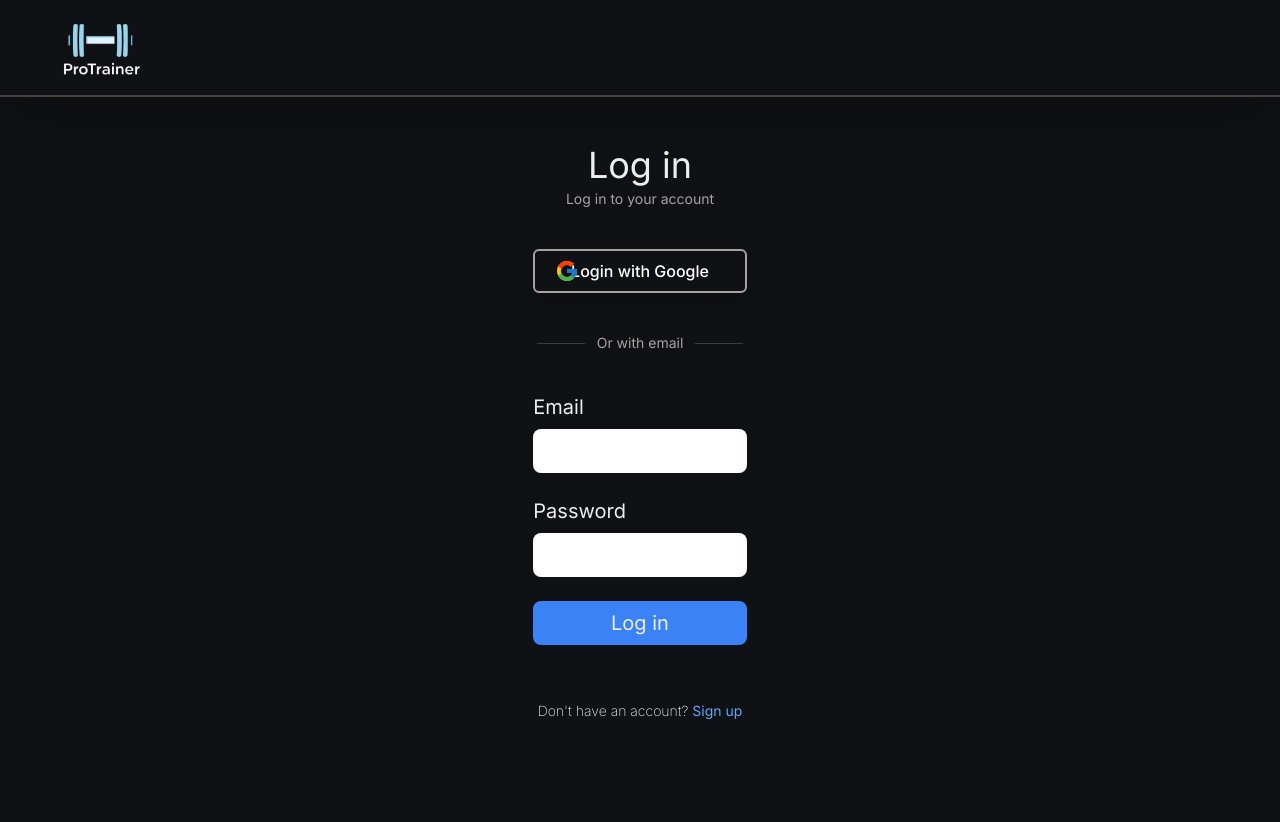
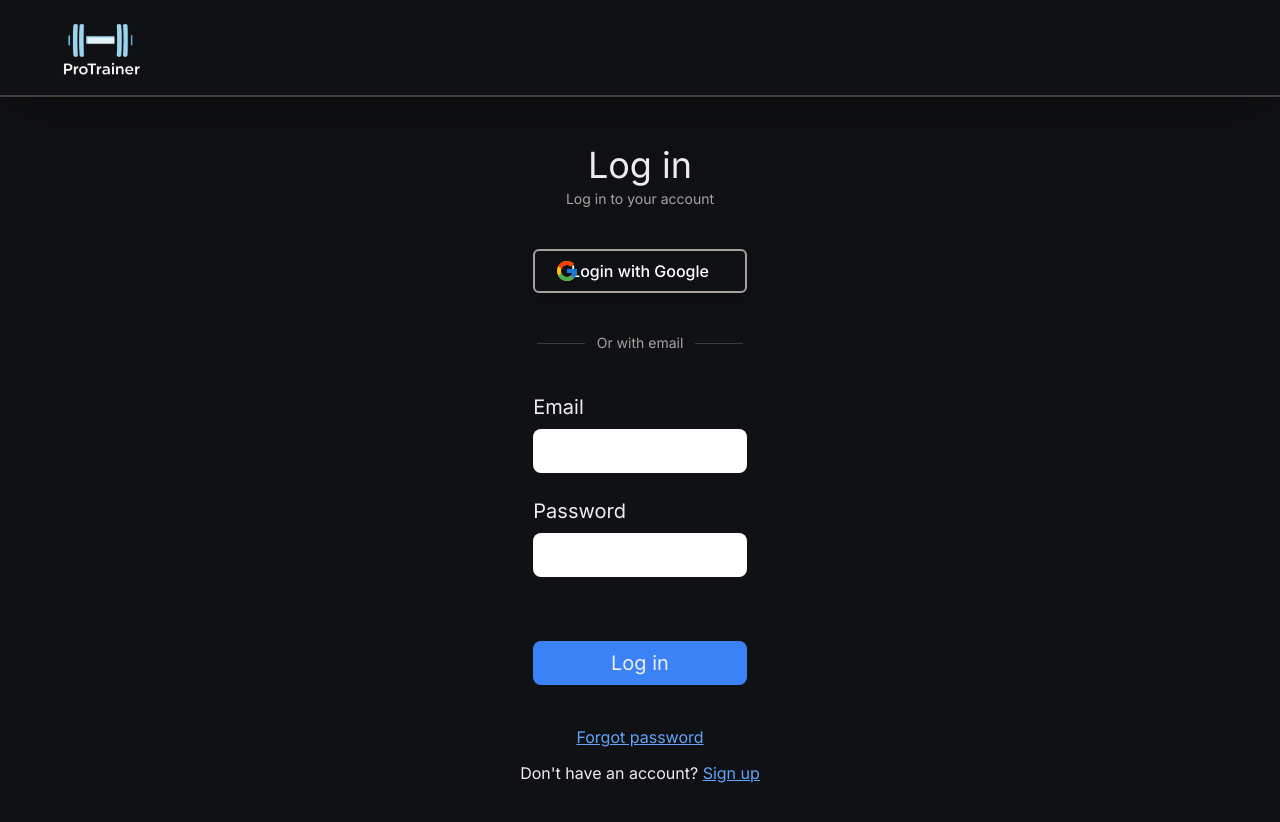
Before and after one commit to IgWrzesinskiDEV/ProTrainer, a Next.js app: page /login in a window 1280 px wide. Shown: the top 822 px of the page. Built offline with nearby package versions, Linux system fonts and the light colour scheme.

Commit message:
Implement user authentication with MongoDB integration, including user model, password hashing, and signup functionality

```diff
--- a/package.json
+++ b/package.json
@@ -9,6 +9,8 @@
     "lint": "next lint"
   },
   "dependencies": {
+    "mongodb": "^6.12.0",
+    "mongoose": "^8.9.4",
     "next": "15.1.4",
     "react": "^19.0.0",
     "react-dom": "^19.0.0",
@@ -16,6 +18,7 @@
   },
   "devDependencies": {
     "@eslint/eslintrc": "^3",
+    "@types/mongoose": "^5.11.96",
     "@types/node": "^20",
     "@types/react": "^19",
     "@types/react-dom": "^19",
--- /dev/null
+++ b/src/actions/auth-actions.ts
@@ -0,0 +1,37 @@
+"use server";
+import { createUser } from "@/libs/user";
+import { hashUserPassword } from "@/util/hash";
+interface errors {
+  email: string;
+  password: string;
+  userName: string;
+}
+export async function signup(prevState: unknown, formData: FormData) {
+  const email = formData.get("email") as string;
+  const unHashedpassword = formData.get("password") as string;
+  const userName = formData.get("username") as string;
+  const errors = {} as errors;
+  if (userName.trim().length === 0) {
+    errors.userName = "Username is required";
+  }
+  if (!email || !email.includes("@")) {
+    errors.email = "Invalid email";
+  }
+  if (!unHashedpassword.trim() || unHashedpassword.trim().length < 6) {
+    errors.password = "Password must be at least 6 characters long";
+  }
+
+  if (Object.keys(errors).length > 0) {
+    return { errors };
+  }
+  console.log(errors);
+  const password = hashUserPassword(unHashedpassword);
+  const data = await createUser({ email, password, userName, role: "user" });
+  console.log(data);
+  //   const response = await fetch("/api/auth/signup", {
+  //     method: "POST",
+  //     body: formData,
+  //   });
+  //   const data = await response.json();
+  //   return data;re
+}
--- a/src/components/UI/auth/Auth.tsx
+++ b/src/components/UI/auth/Auth.tsx
@@ -1,13 +1,14 @@
 import Link from "next/link";
-import Input from "@/components/UI/auth/Input";
+
 import { ComponentProps } from "react";
 import { FcGoogle } from "react-icons/fc";
+import AuthForm from "./AuthForm";
 
 interface AuthProps extends ComponentProps<"div"> {
   isLogin: boolean;
 }
 
-export default function AuthForm({ isLogin }: AuthProps) {
+export default function Auth({ isLogin }: AuthProps) {
   return (
     <div className="flex h-screen items-center flex-col  gap-10">
       <div className="flex items-center flex-col gap-1 ">
@@ -27,23 +28,23 @@ export default function AuthForm({ isLogin }: AuthProps) {
         <p className="text-stone-400 text-sm">Or with email</p>
         <div className="h-[1px] opacity-20  bg-stone-200 flex-1 rounded-lg mx-1" />
       </div>
-      <form action="" className="flex flex-col gap-6 w-1/6">
-        {!isLogin && <Input label="username" type="text" />}
-        <Input label="email" type="text" />
-        <Input label="password" type="password" />
-        <button className=" py-2 text-xl bg-blue-500 rounded-lg w-full mx-auto ">
-          {isLogin ? "Log in" : "Sign up"}
+      <AuthForm isLogin={isLogin} />
+      <div className="flex flex-col items-center gap-3">
+        {isLogin && (
+          <button className="text-blue-400 font-normal underline">
+            Forgot password
           </button>
-      </form>
-      <p className="text-sm mt-4 font-extralight">
+        )}
+        <p>
           {isLogin ? "Don't have an account?" : "Already have an account?"}{" "}
           <Link
             href={`/${isLogin ? "signup" : "login"}`}
-          className="text-blue-400 font-normal"
+            className="text-blue-400 font-normal underline"
           >
             {isLogin ? "Sign up" : "Log in"}
           </Link>
         </p>
       </div>
+    </div>
   );
 }
--- /dev/null
+++ b/src/components/UI/auth/AuthForm.tsx
@@ -0,0 +1,37 @@
+"use client";
+
+import Input from "./Input";
+
+import { signup } from "@/actions/auth-actions";
+import { useActionState } from "react";
+import { ComponentProps } from "react";
+interface AuthFormProps extends ComponentProps<"form"> {
+  isLogin: boolean;
+}
+
+const initialState = {
+  errors: {},
+};
+
+export default function AuthForm({ isLogin }: AuthFormProps) {
+  const [formState, formAction] = useActionState(signup, initialState);
+  return (
+    <form action={formAction} className="flex flex-col gap-6 w-1/6">
+      {!isLogin && <Input label="username" type="text" />}
+      <Input label="email" type="text" />
+      <Input label="password" type="password" />
+      {formState?.errors && (
+        <ul className="flex flex-col gap-2 text-red-500">
+          {Object.keys(formState.errors).map((error) => (
+            <li key={error}>
+              {formState.errors[error as keyof typeof formState.errors]}
+            </li>
+          ))}
+        </ul>
+      )}
+      <button className=" py-2 text-xl bg-blue-500 rounded-lg w-full mx-auto mt-4">
+        {isLogin ? "Log in" : "Sign up"}
+      </button>
+    </form>
+  );
+}
--- /dev/null
+++ b/src/interfaces/auth/IUser.ts
@@ -0,0 +1,6 @@
+export interface IUser {
+  userName: string;
+  email: string;
+  password: string;
+  role: "user" | "coach" | "admin";
+}
--- /dev/null
+++ b/src/libs/mogodb.ts
@@ -0,0 +1,10 @@
+import mongoose from "mongoose";
+
+export default async function connectMongoDb() {
+  try {
+    await mongoose.connect(process.env.MONGODB_URI!);
+    console.log("MongoDB connected");
+  } catch (error) {
+    console.log(error);
+  }
+}
--- /dev/null
+++ b/src/libs/user.ts
@@ -0,0 +1,13 @@
+import { IUser } from "@/interfaces/auth/IUser";
+import User from "@/models/auth/user";
+import connectMongoDb from "./mogodb";
+export async function createUser(user: IUser) {
+  await connectMongoDb();
+  const newUser = new User({
+    email: user.email,
+    userName: user.userName,
+    password: user.password,
+    role: user.role,
+  });
+  return newUser.save();
+}
--- /dev/null
+++ b/src/models/auth/user.ts
@@ -0,0 +1,18 @@
+import { IUser } from "@/interfaces/auth/IUser";
+import mongoose, { Schema } from "mongoose";
+
+const userSchema = new Schema<IUser>({
+  userName: { type: String, required: true },
+  email: { type: String, required: true, unique: true },
+  password: { type: String, required: true },
+  role: {
+    type: String,
+    default: "user",
+    enum: ["user", "coach", "admin"],
+    required: true,
+  },
+});
+
+const User = mongoose.models.User || mongoose.model<IUser>("User", userSchema);
+
+export default User;
--- /dev/null
+++ b/src/util/hash.ts
@@ -0,0 +1,18 @@
+import crypto from "node:crypto";
+
+export function hashUserPassword(password: string) {
+  const salt = crypto.randomBytes(16).toString("hex");
+
+  const hashedPassword = crypto.scryptSync(password, salt, 64);
+  return hashedPassword.toString("hex") + ":" + salt;
+}
+
+export function verifyPassword(
+  storedPassword: string,
+  suppliedPassword: string
+) {
+  const [hashedPassword, salt] = storedPassword.split(":");
+  const hashedPasswordBuf = Buffer.from(hashedPassword, "hex");
+  const suppliedPasswordBuf = crypto.scryptSync(suppliedPassword, salt, 64);
+  return crypto.timingSafeEqual(hashedPasswordBuf, suppliedPasswordBuf);
+}
```
Also changed, not shown: 1 other file (tests, documents, lock files or other folders). Lines whose indentation alone changed are shown as unchanged.
